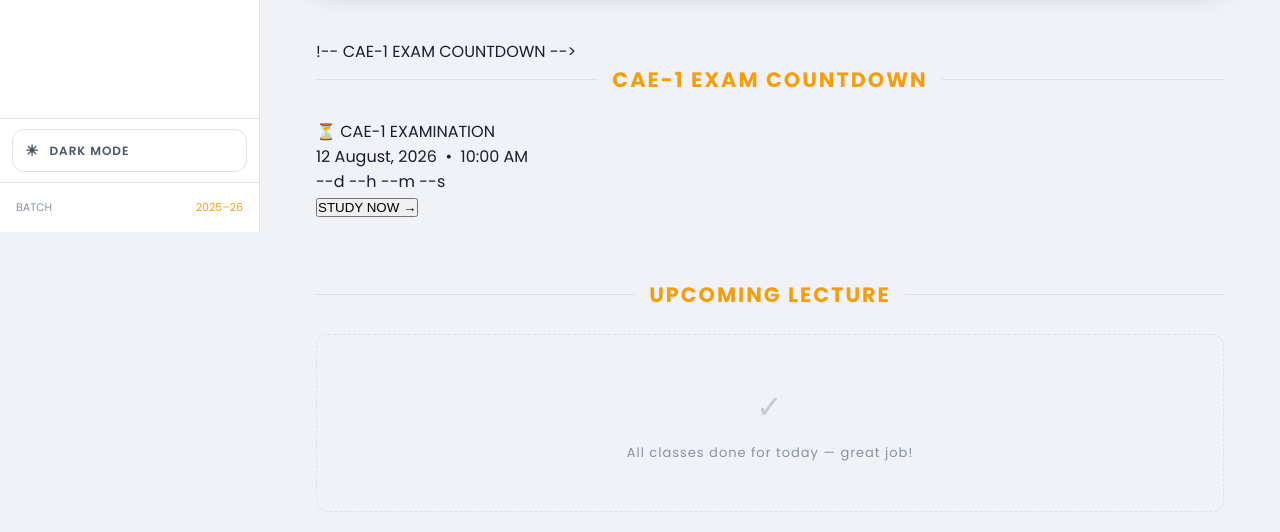
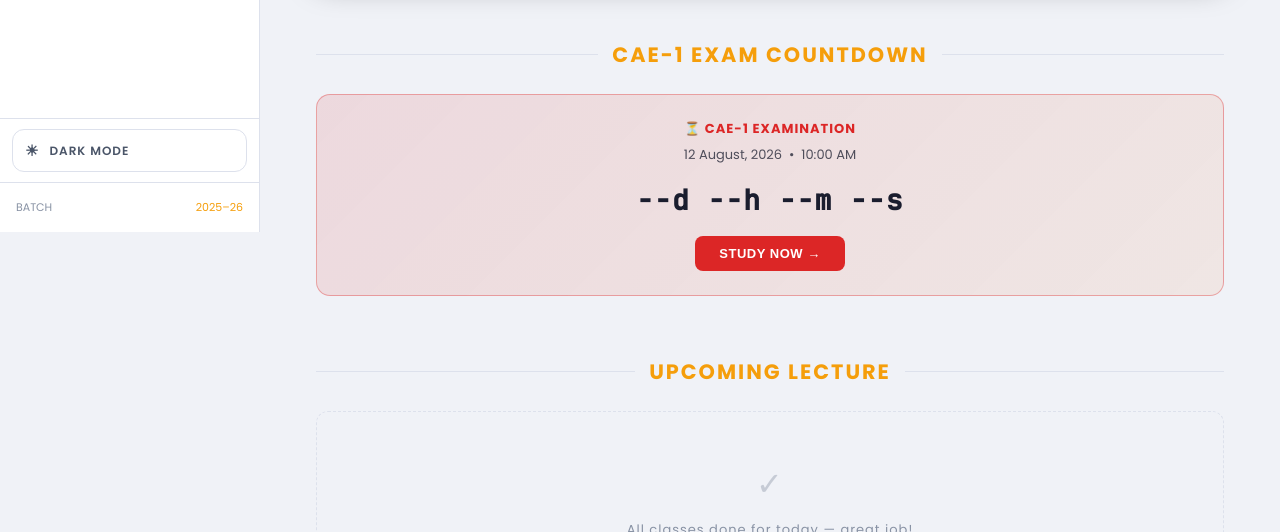
Before and after one commit to onkarjagtap96k/sy_mechanical, a plain HTML site: page index.html in a window 1280 px wide. Shown: the part 568-1100 px from the top of the page. Drawn offline with Linux system fonts and the light colour scheme.

Commit message:
Update index.html

```diff
--- a/index.html
+++ b/index.html
@@ -1,6 +1,55 @@
 <!doctype html>
 <html lang="en">
   <head>
+    <link rel="stylesheet" href="/src/style.css" />
+<style>
+  .cae-countdown-card {
+    text-align: center;
+    padding: 24px 16px;
+    border-radius: 14px;
+    background: linear-gradient(135deg, rgba(220, 38, 38, 0.12), rgba(234, 88, 12, 0.08));
+    border: 1px solid rgba(220, 38, 38, 0.35);
+  }
+  .cae-exam-badge {
+    font-size: 13px;
+    font-weight: 700;
+    letter-spacing: 1px;
+    color: #dc2626;
+    margin-bottom: 6px;
+  }
+  .cae-exam-date {
+    font-size: 13px;
+    opacity: 0.75;
+    margin-bottom: 16px;
+  }
+  .cae-countdown-timer {
+    font-family: 'JetBrains Mono', monospace;
+    font-size: 28px;
+    font-weight: 700;
+    letter-spacing: 1px;
+    margin-bottom: 18px;
+  }
+  .cae-study-btn {
+    display: inline-block;
+    padding: 10px 24px;
+    border-radius: 8px;
+    border: none;
+    background: #dc2626;
+    color: #fff;
+    font-weight: 700;
+    font-size: 13px;
+    letter-spacing: 0.5px;
+    cursor: pointer;
+    transition: transform 0.15s ease, background 0.15s ease;
+  }
+  .cae-study-btn:hover {
+    background: #b91c1c;
+    transform: translateY(-2px);
+  }
+  @media (max-width: 480px) {
+    .cae-countdown-timer { font-size: 22px; }
+  }
+</style>
     <meta charset="UTF-8" />
     <meta name="viewport" content="width=device-width, initial-scale=1.0" />
     <title>SY MECHANICAL</title>
@@ -141,7 +190,7 @@
             <div class="carousel-dots" id="carouselDots"></div>
           </div>
         </div>
-         !-- CAE-1 EXAM COUNTDOWN -->
+        <!-- CAE-1 EXAM COUNTDOWN -->
 <div class="section-block">
   <div class="section-label">
     <span class="label-line"></span>CAE-1 EXAM COUNTDOWN<span class="label-line"></span>
```
Lines whose indentation alone changed are shown as unchanged.
